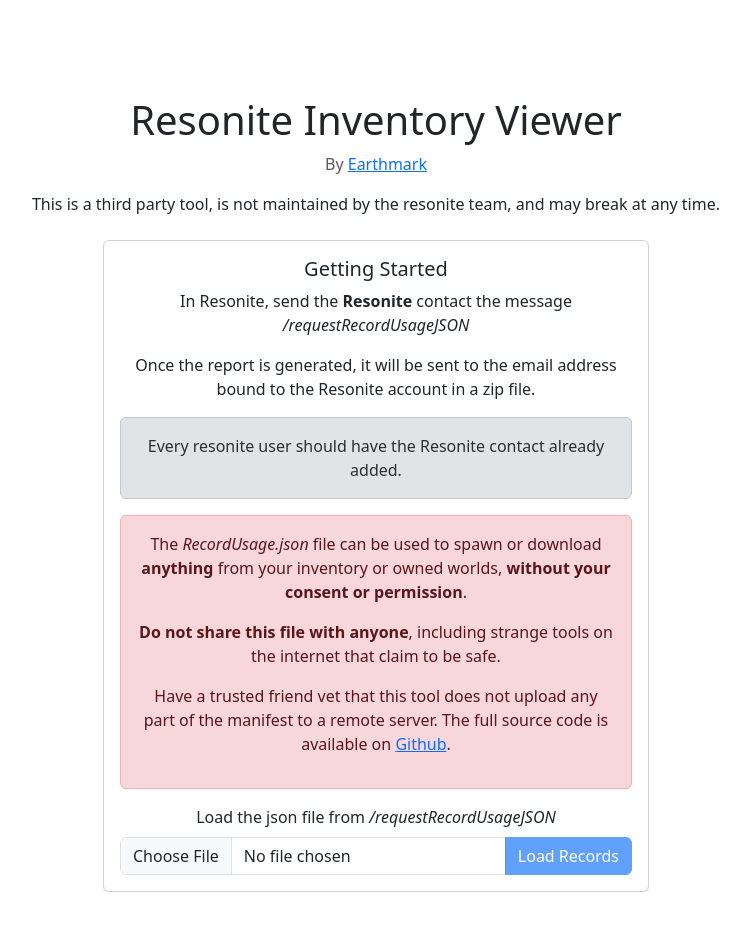
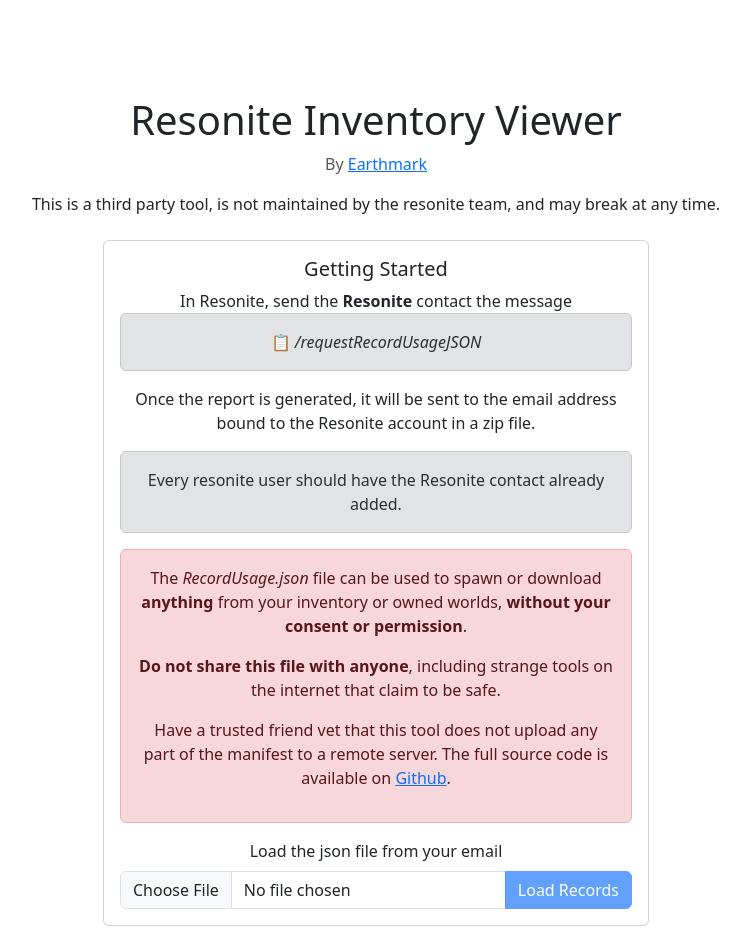
Before and after one commit to Earthmark/reso-inventory-viewer, a React (Create React App) app: page /records in a window 1280 px wide. Shown: the top 952 px of the page, without its empty margins (264-1013 px from the left). Built offline with nearby package versions, Linux system fonts and the light colour scheme.

Commit message:
Resolved https://github.com/Earthmark/reso-inventory-viewer/issues/1 by making the link copy itself to the clipboard, and select the correct text.

```diff
--- a/src/viewer/Landing.tsx
+++ b/src/viewer/Landing.tsx
@@ -17,6 +17,10 @@
     await dispatch(loadManifest(file));
   }, [dispatch]);
 
+  const [copied, setCopied] = useState(false);
+
+  const recordsCommand = "/requestRecordUsageJSON";
+
   return (
     <Container className="px-4 py-5 my-5 text-center">
       <h1 className="header text-center">Resonite Inventory Viewer</h1>
@@ -32,8 +36,19 @@
         <div className="card-body">
           <h5 className="card-title">Getting Started</h5>
           <p>
-            In Resonite, send the <b>Resonite</b> contact the message{" "}
-            <em>/requestRecordUsageJSON</em>
+            In Resonite, send the <b>Resonite</b> contact the message {" "}
+            <div className="alert alert-secondary">
+              {copied ? '✅' : '📋'}{" "}
+              <em onClick={(e) => {
+                const selection = window.getSelection();
+                const range = document.createRange();
+                range.selectNodeContents(e.target as HTMLElement);
+                selection?.removeAllRanges();
+                selection?.addRange(range);
+                setCopied(true);
+                navigator.clipboard.writeText(recordsCommand);
+              }}>{recordsCommand}</em>
+            </div>
           </p>
           <p>
             Once the report is generated, it will be sent to the email address
@@ -64,7 +79,7 @@
           </div>
           <Form.Group controlId="formFile">
             <Form.Label>
-              Load the json file from <em>/requestRecordUsageJSON</em>
+              Load the json file from your email
             </Form.Label>
             <div className="input-group">
               <Form.Control
```
